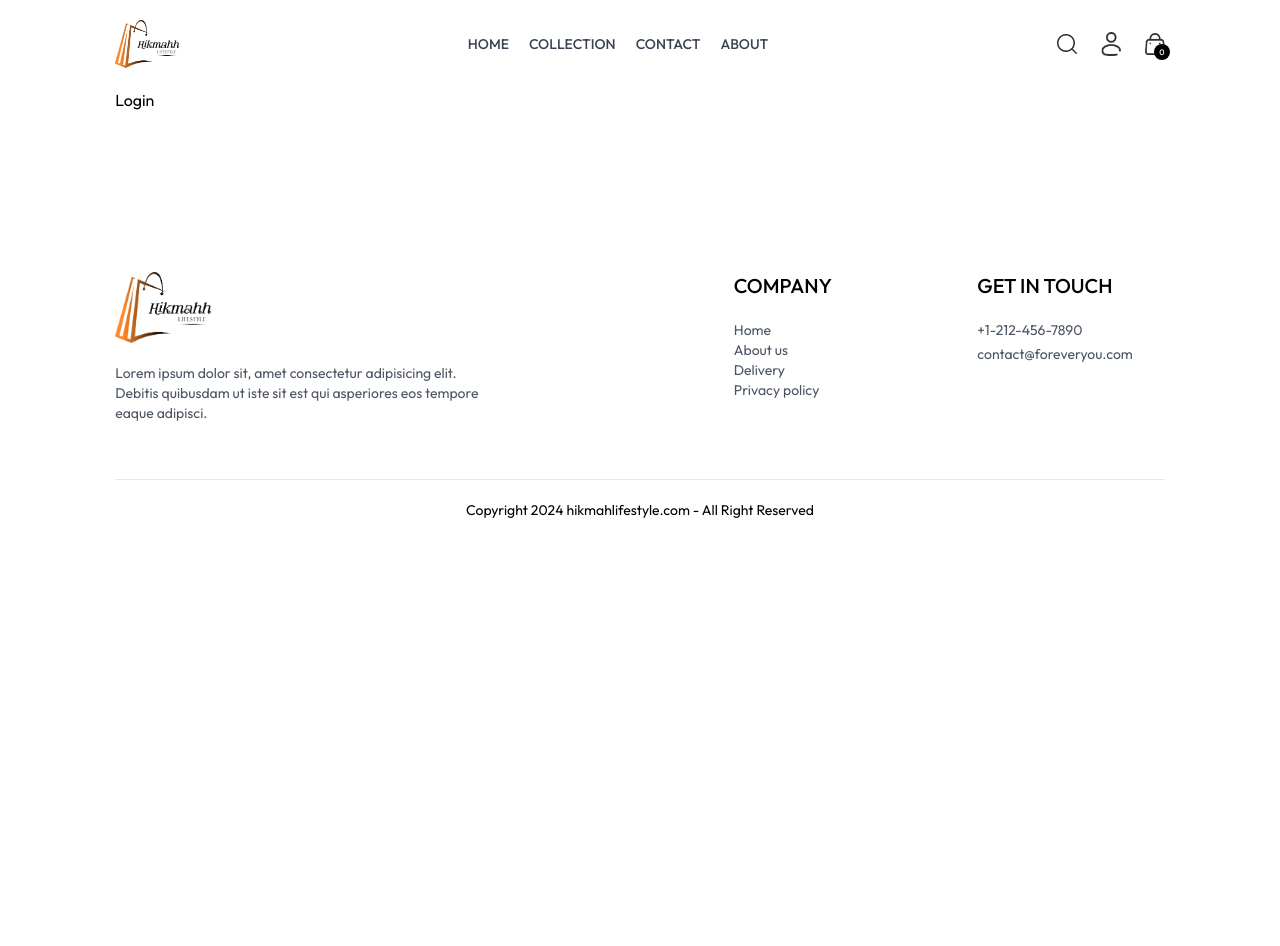
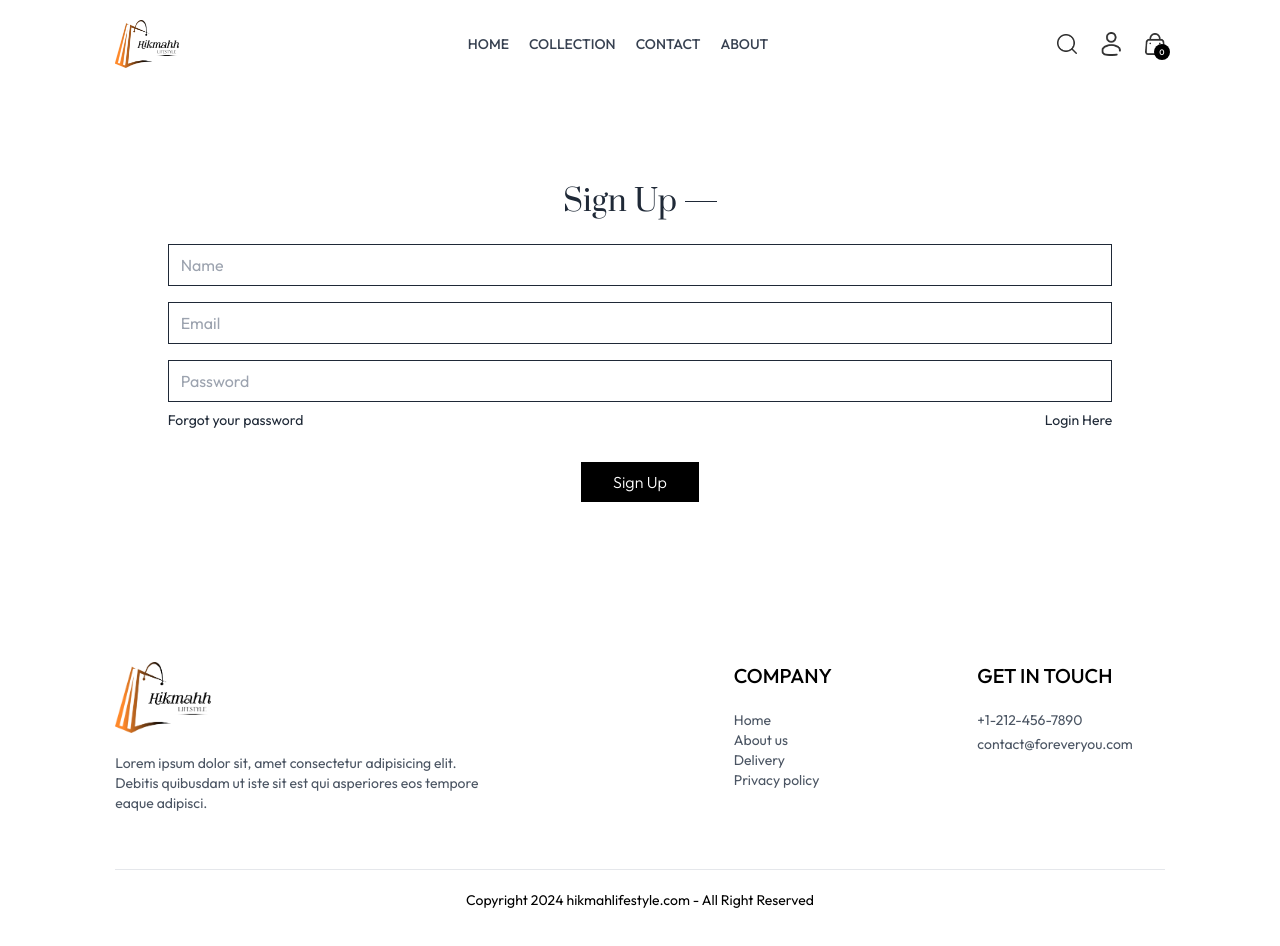
Before and after one commit to syfulislamsani/e-com-front, a React (Vite) app: page /login in a window 1280 px wide. Shown: the top 946 px of the page. Before the commit the page ends 800 px from the top, so only its background shows below. Built offline with nearby package versions, Linux system fonts and the light colour scheme.

Commit message:
added login and signup page

```diff
--- a/src/components/Navbar.jsx
+++ b/src/components/Navbar.jsx
@@ -34,7 +34,7 @@
         <img onClick={()=>setShowSearch(true)} src={assets.search_icon} className="w-5 cursor-pointer" alt="search icon" />
 
         <div className="group relative">
-            <img className="w-5 cursor-pointer " src={assets.profile_icon} alt="profile icon" />
+            <Link to={'/login'}><img className="w-5 cursor-pointer " src={assets.profile_icon} alt="profile icon" /></Link>
             <div className="group-hover:block hidden absolute dropdown-menu right-0 pt-4">
                 <div className="flex flex-col gap-2 w-36 py-3 px-5 bg-slate-100 text-gray-500 rounded-md">
                     <p className="cursor-pointer hover:text-black">My Profile</p>
--- a/src/pages/Login/Login.jsx
+++ b/src/pages/Login/Login.jsx
@@ -1,7 +1,33 @@
-import React from "react";
+import React, { useState } from "react";
 
 const Login = () => {
-  return <div>Login</div>;
+
+  const [currentState, setCurrentState] = useState('Sign Up');
+
+  const onSubmitHandler = async (e) =>{
+    e.preventDefault();
+  }
+
+  return (
+    <form onSubmit={onSubmitHandler} className="flex flex-col items-center w-[90%] sm:mx-w-96 m-auto mt-14 gap-4 text-gray-800">
+      <div className="inline-flex items-center gap-2 mb-2 mt-10">
+        <p className="font-prata font-normal text-3xl">{currentState}</p>
+        <hr className="border-none h-[1.5px] w-8 bg-gray-800"/>
+      </div>
+      {currentState === 'Login' ? '' : <input type="text" className="w-full px-3 py-2 border border-gray-800" placeholder="Name" required/>}
+      <input type="email" className="w-full px-3 py-2 border border-gray-800" placeholder="Email" required/>
+      <input type="password" className="w-full px-3 py-2 border border-gray-800" placeholder="Password" required/>
+      <div className="w-full flex justify-between text-sm mt-[-8px]">
+        <p className="cursor-pointer">Forgot your password</p>
+        {
+          currentState === 'Login'
+          ? <p onClick={()=>setCurrentState('Sign Up')} className="cursor-pointer">Create account</p>
+          : <p onClick={()=>setCurrentState('Login')} className="cursor-pointer">Login Here</p>
+        }
+      </div>
+      <button className="bg-black text-white font-light px-8 py-2 mt-4">{currentState === 'Login' ? 'Sign In' : 'Sign Up'}</button>
+    </form>
+  );
 };
 
 export default Login;
```
